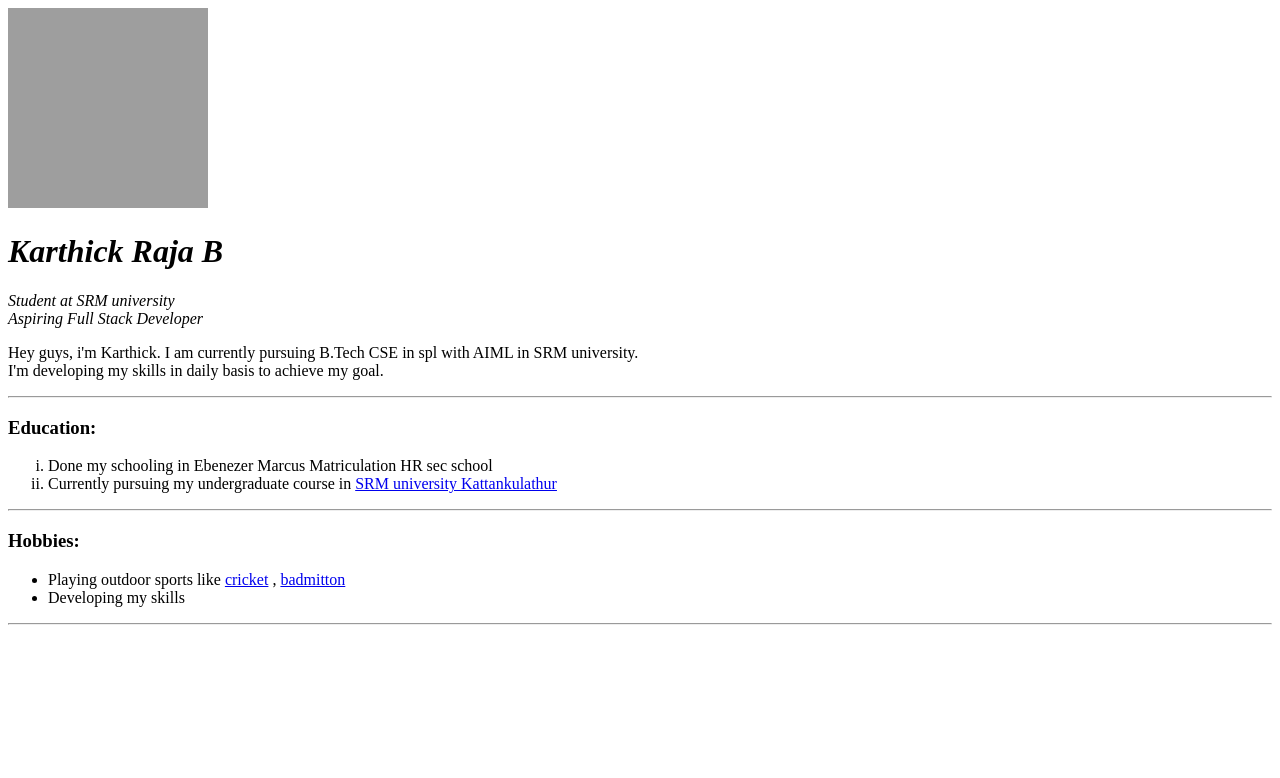
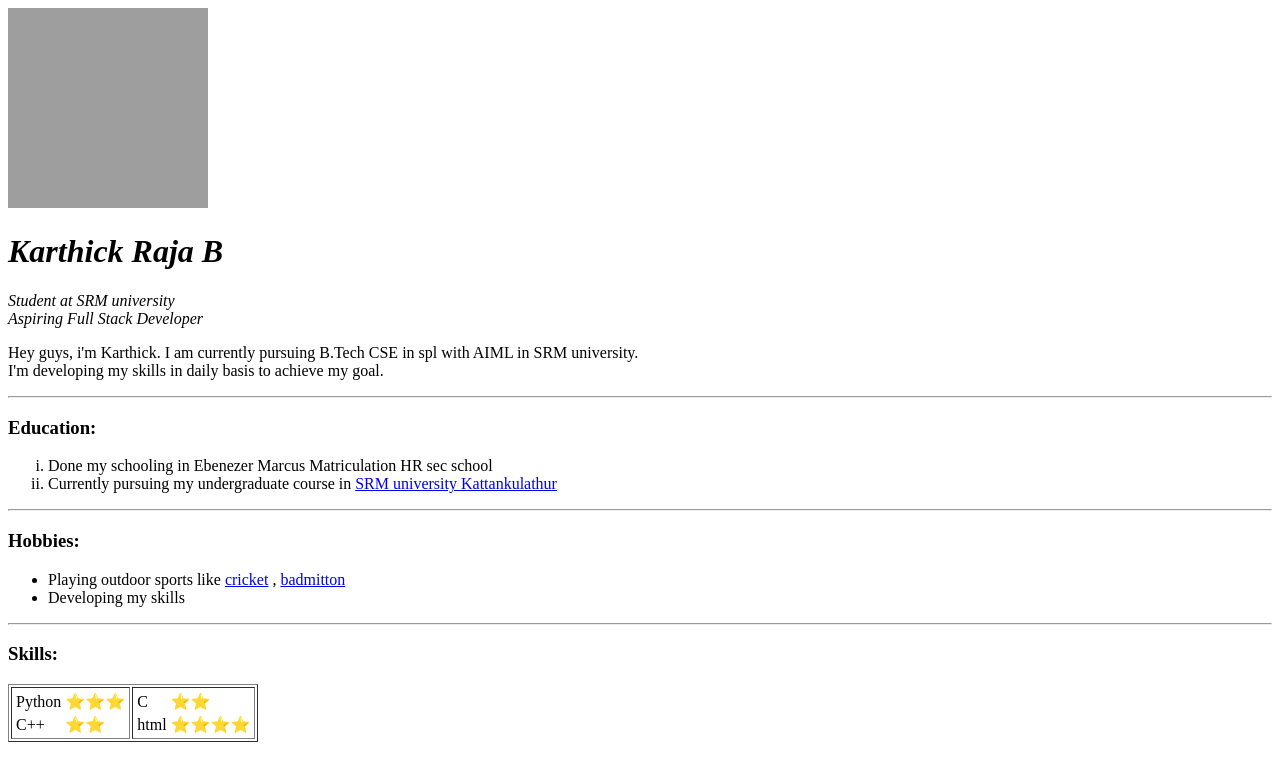
Before and after one commit to krb647/webdev, a plain HTML site: page cv in html/index.html in a window 1280 px wide. Drawn offline with Linux system fonts and the light colour scheme; grey boxes are pictures that could not be loaded.

Commit message:
Update index.html

```diff
--- a/cv in html/index.html
+++ b/cv in html/index.html
@@ -30,5 +30,36 @@
       <li>Developing my skills</li>
     </ul>
     <hr>
+    <h3>Skills:</h3>
+    <table border="1">
+      <tbody>
+        <tr>
+          <td>
+            <table>
+              <tr>
+                <td>Python</td>
+                <td>⭐⭐⭐</td>
+              </tr>
+              <tr>
+                <td>C++</td>
+                <td>⭐⭐</td>
+              </tr>
+            </table>
+          </td>
+          <td>
+            <table>
+            <tr>
+              <td>C</td>
+              <td>⭐⭐</td>
+            </tr>
+            <tr>
+              <td>html</td>
+              <td>⭐⭐⭐⭐</td>
+            </tr>
+          </table>
+          </td>
+        </tr>
+      </tbody>
+    </table>
   </body>
 </html>
```
